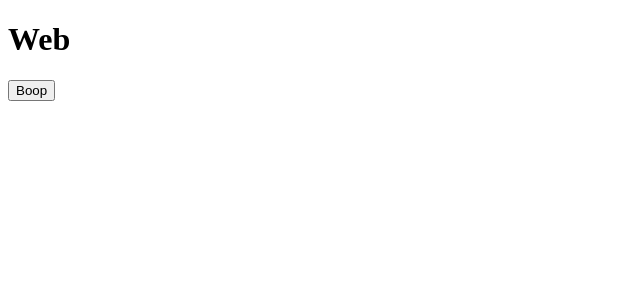
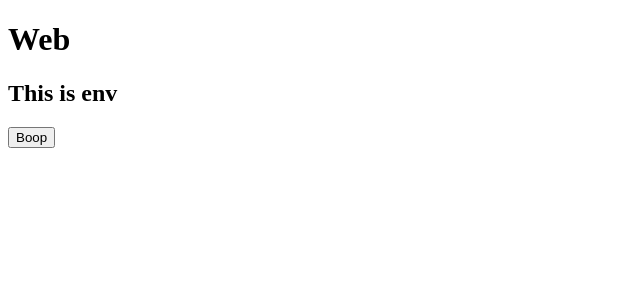
Before and after one commit to anilkumarsheoran/turborepoVercel, a Next.js app in the folder apps/web/: page / in a window 1280 px wide. Shown: the top 300 px of the page, without its empty margins (0-640 px from the left). Built offline with nearby package versions, Linux system fonts and the light colour scheme.

Commit message:
testing preview env

```diff
--- a/apps/web/pages/index.tsx
+++ b/apps/web/pages/index.tsx
@@ -4,6 +4,7 @@ export default function Web() {
   return (
     <div>
       <h1>Web</h1>
+      <h2>This is env</h2>
       <Button />
     </div>
   );
```
